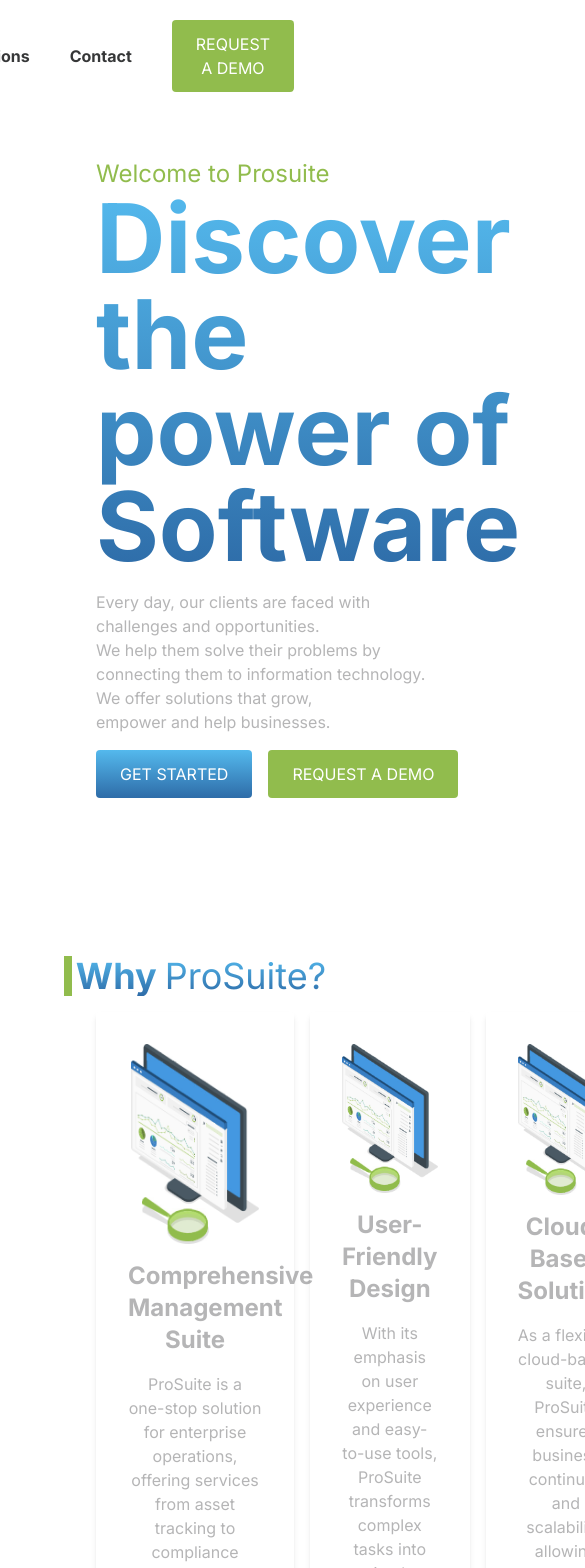
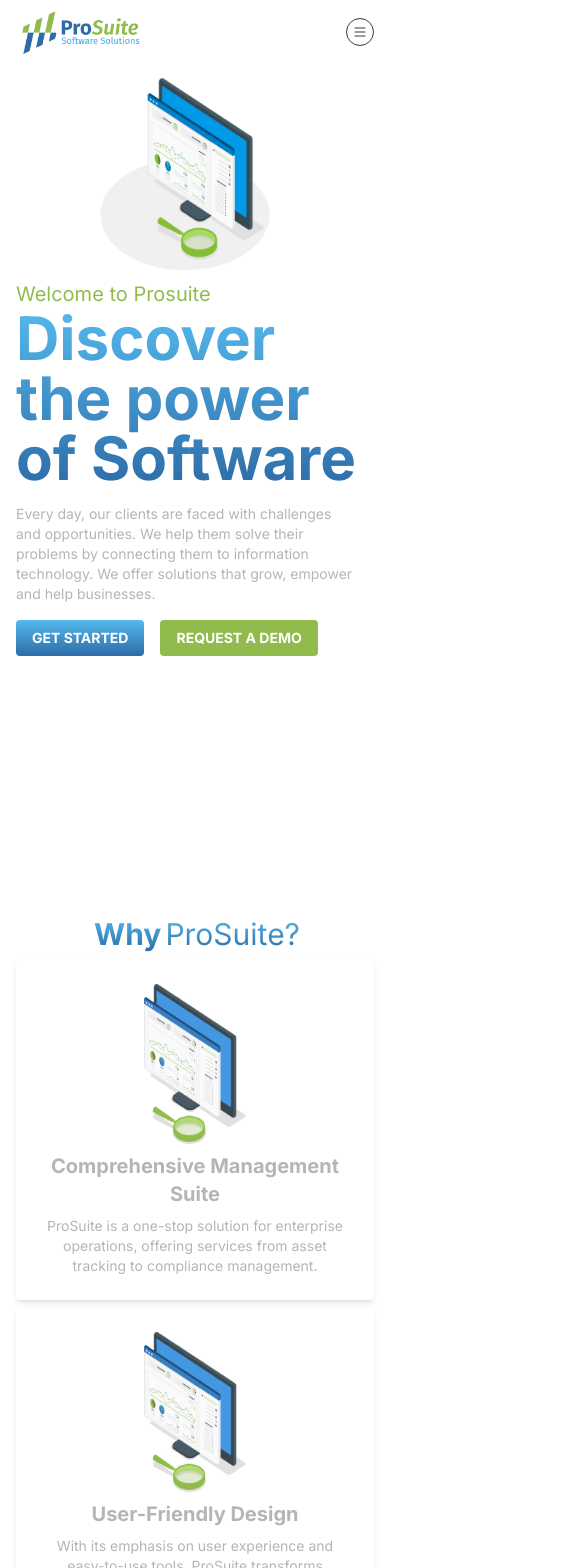
Before and after one commit to kgomotsowilbur/prosuite, a Next.js app: page / in a window 390 px wide. Shown: the top 1568 px of the page, 585 px wide, since content can reach past the window. Built offline with nearby package versions, Linux system fonts and the light colour scheme.

Commit message:
Home, and About responsiveness

```diff
--- /dev/null
+++ b/src/app/components/about-tiles.tsx
@@ -0,0 +1,33 @@
+"use client";
+
+import Image from "next/image";
+
+export default function AboutTiles() {
+    const arrAbout = [
+        {title: "Comprehensive Management Suite", paragraph: "ProSuite is a one-stop solution for enterprise operations, offering services from asset tracking to compliance management."},
+        {title: "User-Friendly Design", paragraph: "With its emphasis on user experience and easy-to-use tools, ProSuite transforms complex tasks into simple operations."},
+        {title: "Cloud-Based Solution", paragraph: "As a flexible, cloud-based suite, ProSuite ensures business continuity and scalability, allowing businesses to manage their operations anytime, anywhere."},
+    ]
+
+    return (
+        <>
+            {
+                arrAbout.map((abt) => (
+                    <div className="rounded flex flex-col w-full md:h-full p-6 md:p-8 gap-2 md:gap-4 mix-blend-multiply shadow-md bg-white">
+                        <div className="flex flex-row justify-center w-full">
+                            <Image
+                                alt=""
+                                src={"/pro2.png"}
+                                width={96.18}
+                                height={150}
+                                className="w-auto md:w-32 h-40 md:h-auto"
+                            />
+                        </div>
+                        <h1 className="text-center font-opensans font-bold text-grey text-xl md:text-2xl">{abt.title}</h1>
+                        <h1 className="text-center font-opensans text-grey text-sm md:text-base">{abt.paragraph}</h1>
+                    </div>
+                ))
+            }
+      </>
+    );
+  }
--- a/src/app/components/about.tsx
+++ b/src/app/components/about.tsx
@@ -1,6 +1,7 @@
 "use client";
 
 import Image from "next/image";
+import AboutTiles from "./about-tiles";
 
 export default function About() {
     const arrAbout = [
@@ -10,29 +11,16 @@
     ]
 
     return (
-      <div className="w-full h-full pt-4 flex flex-col gap-4">
-        <div className="w-full flex flex-row justify-center gap-2">
-            <h1 className="border-l-8 pl-1 border-suite gradientText text-4xl font-bold">Why</h1>
-            <h1 className="gradientText text-4xl font-normal">ProSuite?</h1>
+      <div className="w-full h-full pt-2 md:pt-4 flex flex-col gap-2 md:gap-4">
+        <div className="w-full flex flex-row justify-center gap-1 md:gap-2">
+            <h1 className="border-l-6 md:border-l-8 pl-1 border-suite gradientText text-3xl md:text-4xl font-bold">Why</h1>
+            <h1 className="gradientText text-3xl md:text-4xl font-normal">ProSuite?</h1>
         </div>
-        <div className="flex flex-row gap-4">
-            {
-                arrAbout.map((abt) => (
-                    <div className="rounded flex flex-col w-full h-full p-8 gap-4 mix-blend-multiply shadow-md bg-white">
-                        <div className="flex flex-row justify-center w-full">
-                            <Image
-                                alt=""
-                                src={"/pro2.png"}
-                                width={96.18}
-                                height={150}
-                                className="w-32 h-auto"
-                            />
-                        </div>
-                        <h1 className="text-center font-opensans font-bold text-grey text-2xl">{abt.title}</h1>
-                        <h1 className="text-center font-opensans text-grey text-base">{abt.paragraph}</h1>
-                    </div>
-                ))
-            }
+        <div className="hidden md:flex flex-row gap-4">
+           <AboutTiles/>
+        </div>
+        <div className="flex flex-wrap md:hidden gap-2">
+           <AboutTiles/>
         </div>
       </div>
     );
--- a/src/app/components/getStartedButton.tsx
+++ b/src/app/components/getStartedButton.tsx
@@ -2,6 +2,6 @@
 
 export default function GetStartedButton() {
     return (
-        <button className="font-montserrat font-bold font-normal text-white py-3 px-6 grid place-items-center cursor-pointer bg-gradient-to-b from-lightblue to-blue h-fit rounded hover:shadow-xl">GET STARTED</button>
+        <button className="font-montserrat font-bold text-sm md:text-base text-white py-2 md:py-3 px-4 md:px-6 grid place-items-center cursor-pointer bg-gradient-to-b from-lightblue to-blue h-fit rounded xl:hover:shadow-xl">GET STARTED</button>
     );
   }
--- a/src/app/components/header.tsx
+++ b/src/app/components/header.tsx
@@ -11,7 +11,7 @@
     {name: "Contact", link: "#contact"},]
 
     return (
-      <div className="sticky top-6 flex flex-row w-full px-24 h-16">
+      <div className="sticky top-0 md:top-6 flex flex-row w-full rounded bg-white/75 backdrop-blur-2xl px-4 md:px-24 h-16 z-40">
         <div className="flex flex-col h-full justify-center">
             <Image
                 alt=""
@@ -21,7 +21,16 @@
                 className="h-auto w-48"
             />
         </div>
-        <div className="w-full flex flex-row justify-end gap-10">
+        <div className="w-full md:hidden flex flex-row justify-end">
+            <div className="h-full flex flex-col justify-center">
+                <div className="grid place-items-center w-7 h-7 rounded-full border border-black cursor-pointer hover:shadow-md">
+                    <svg xmlns="http://www.w3.org/2000/svg" className="bi bi-list w-4 h-4 fill-black" viewBox="0 0 16 16">
+                        <path fill-rule="evenodd" d="M2.5 12a.5.5 0 0 1 .5-.5h10a.5.5 0 0 1 0 1H3a.5.5 0 0 1-.5-.5m0-4a.5.5 0 0 1 .5-.5h10a.5.5 0 0 1 0 1H3a.5.5 0 0 1-.5-.5m0-4a.5.5 0 0 1 .5-.5h10a.5.5 0 0 1 0 1H3a.5.5 0 0 1-.5-.5"/>
+                    </svg>
+                </div>
+            </div>
+        </div>
+        <div className="w-full hidden md:flex flex-row justify-end gap-10">
             {
                 arrHead?.map((value) => (
                     <div className="flex flex-col justify-center h-full">
--- a/src/app/components/home.tsx
+++ b/src/app/components/home.tsx
@@ -6,21 +6,32 @@
 
 export default function HomePage() {
     return (
-      <div className="w-full h-full pt-4 flex flex-row">
-        <div className="flex flex-col h-full justify-center">
+      <div className="w-full h-full pt-2 md:pt-4 flex flex-col md:flex-row">
+        <div className="grid md:hidden place-items-center h-52 xl:h-full">
+            <Image
+                alt=""
+                src={"/pro.png"}
+                width={1245}
+                height={601}
+                className="w-auto h-52 xl:h-full"
+            />
+        </div>
+        <div className="flex flex-col md:h-full justify-center">
             <div className="flex flex-col h-fit w-full gap-4">
                 <div className="flex flex-col">
-                    <h1 className="font-opensans text-suite text-2xl">Welcome to Prosuite</h1>
-                    <h1 className="gradientText text-8xl font-bold">Discover<br/>the power of<br/>Software</h1>
+                    <h1 className="font-opensans text-suite text-xl md:text-2xl">Welcome to Prosuite</h1>
+                    <h1 className="hidden md:flex gradientText text-8xl font-bold">Discover<br/>the power of<br/>Software</h1>
+                    <h1 className="md:hidden flex gradientText text-6xl font-bold">Discover<br/>the power<br/>of Software</h1>
                 </div>
-                <h1 className="font-opensans text-grey text-base w-[80%]">Every day, our clients are faced with challenges and opportunities.<br/>We help them solve their problems by connecting them to information technology. We offer solutions that grow,<br/>empower and help businesses.</h1>
+                <h1 className="hidden md:flex font-opensans text-grey text-base w-[80%]">Every day, our clients are faced with challenges and opportunities.<br/>We help them solve their problems by connecting them to information technology. We offer solutions that grow,<br/>empower and help businesses.</h1>
+                <h1 className="flex md:hidden font-opensans text-grey text-sm w-[95%]">Every day, our clients are faced with challenges and opportunities. We help them solve their problems by connecting them to information technology. We offer solutions that grow, empower and help businesses.</h1>
                 <div className="flex flex-row gap-4">
                     <GetStartedButton/>
                     <DemoButton/>
                 </div>
             </div>
         </div>
-        <div className="grid place-items-center h-full">
+        <div className="hidden md:grid place-items-center h-full">
             <Image
                 alt=""
                 src={"/pro.png"}
--- a/src/app/components/reqDemoButton.tsx
+++ b/src/app/components/reqDemoButton.tsx
@@ -2,6 +2,6 @@
 
 export default function DemoButton() {
     return (
-        <button className="font-montserrat font-bold font-normal text-white py-3 px-6 grid place-items-center cursor-pointer bg-suite h-fit rounded hover:shadow-xl">REQUEST A DEMO</button>
+        <button className="font-montserrat font-bold text-sm md:text-base text-white py-2 md:py-3 px-4 md:px-6 grid place-items-center cursor-pointer bg-suite h-fit rounded hover:shadow-xl">REQUEST A DEMO</button>
     );
   }
--- a/src/app/page.tsx
+++ b/src/app/page.tsx
@@ -8,18 +8,18 @@
   return (
     <main className="max-w-screen min-h-screen flex flex-col">
       <Header/>
-      <div id="home" className="flex h-screen w-full -mt-16 pt-24 px-24">
+      <div id="home" className="flex h-screen w-full -mt-16 pt-16 md:pt-24 px-4 md:px-24">
         <HomePage/>
       </div>
-      <div id="about" className="flex h-screen w-full pt-24 px-24">
+      <div id="about" className="flex md:h-screen w-full pb-4 md:pb-0 pt-16 md:pt-24 px-4 md:px-24">
         <About/>
       </div>
-      <div id="solutions" className="flex h-screen w-full pt-24 px-24">
+      {/* <div id="solutions" className="flex h-screen w-full pt-16 md:pt-24 px-4 md:px-24">
         <Solutions/>
-      </div>
-      <div id="contact" className="flex h-screen w-full pt-24">
+      </div> */}
+      {/* <div id="contact" className="flex h-screen w-full pt-16 md:pt-24">
         <Contact/>
-      </div>
+      </div> */}
     </main>
   );
 }
```
